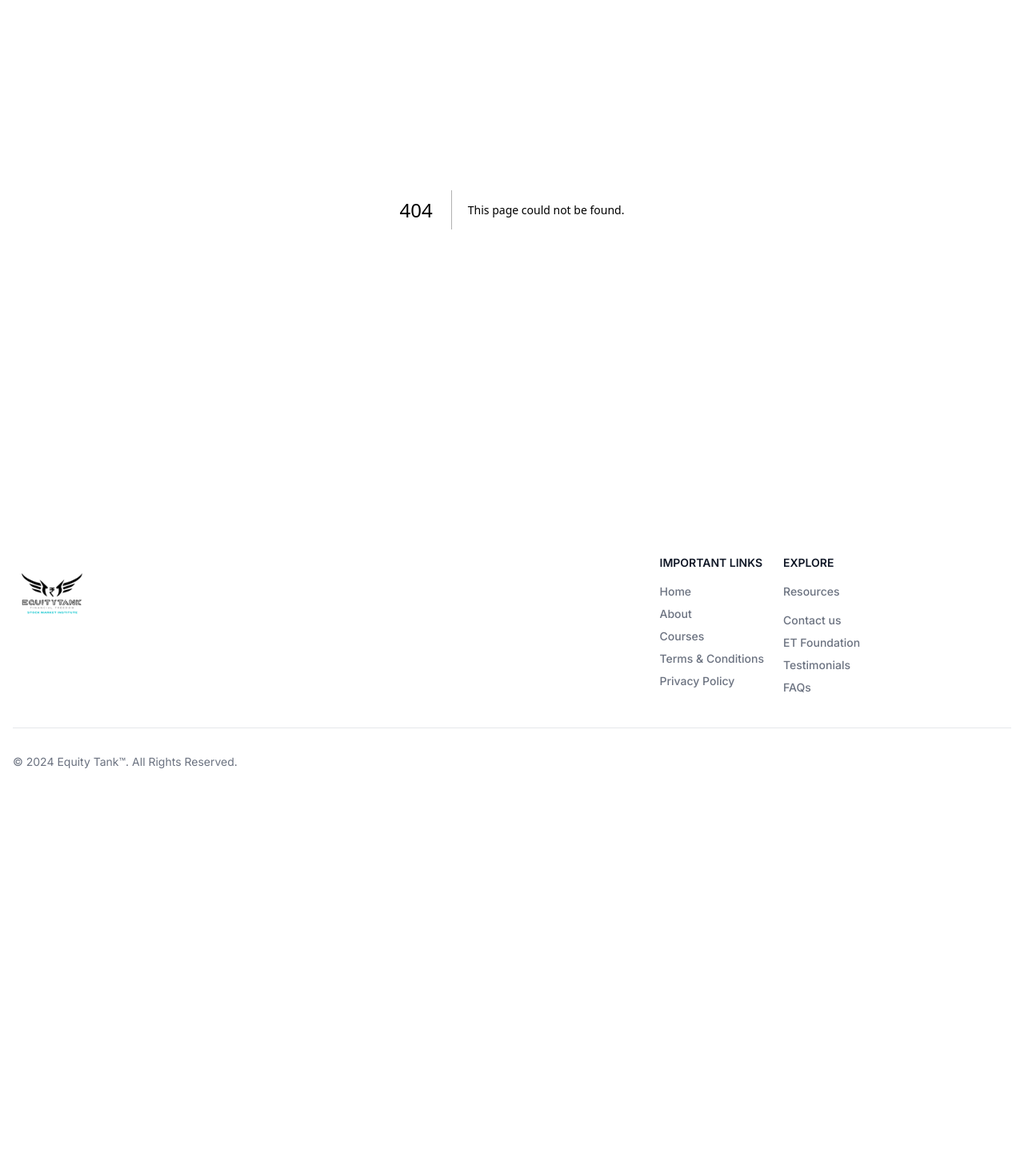
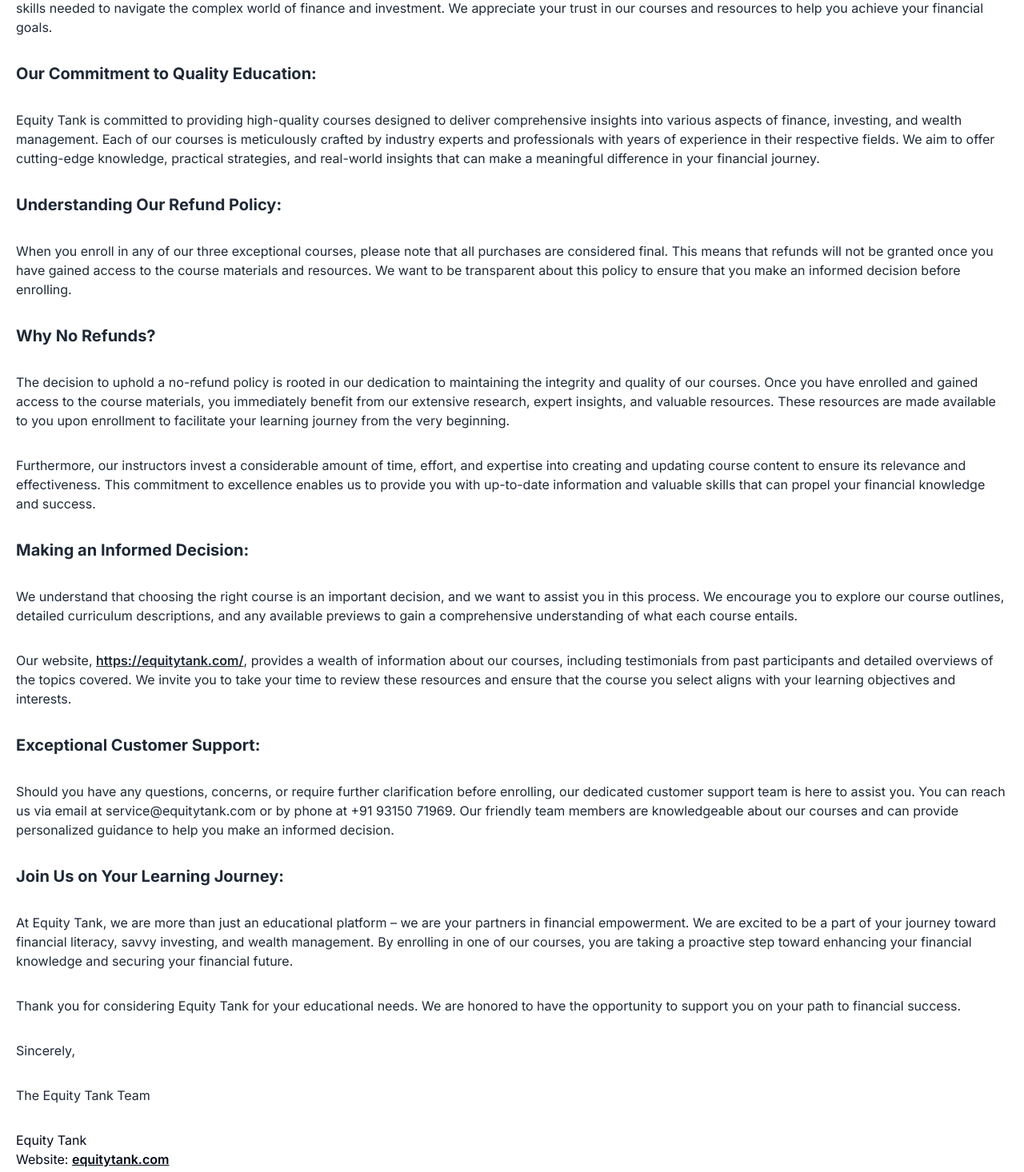
Before and after one commit to riteshk-007/equity-tank-starter, a Next.js app: page /refund in a window 1280 px wide. Before the commit this address had no page. Shown: the part 240-1706 px from the top of the page at 80% size. Before the commit the page ends 1235 px from the top, so only its background shows below. Built offline with nearby package versions, Linux system fonts and the light colour scheme.

Commit message:
Add refund policy link to footer

```diff
--- /dev/null
+++ b/app/(pages)/refund/page.js
@@ -0,0 +1,127 @@
+import React from "react";
+
+const Refund = () => {
+  return (
+    <div className="flex flex-col p-5 space-y-8">
+      <h1 className="text-4xl font-bold text-center text-gray-800 dark:text-gray-200 mb-5">
+        Refund Policy for Equity Tank Courses
+      </h1>
+      <p className="text-gray-800 dark:text-gray-200 text-base leading-6">
+        Thank you for considering Equity Tank for your educational advancement.
+        At Equity Tank, we are dedicated to empowering individuals with the
+        knowledge and skills needed to navigate the complex world of finance and
+        investment. We appreciate your trust in our courses and resources to
+        help you achieve your financial goals.
+      </p>
+      <h2 className="text-xl font-bold text-gray-800 dark:text-gray-200 mb-5">
+        Our Commitment to Quality Education:
+      </h2>
+      <p className="text-gray-800 dark:text-gray-200 text-base leading-6">
+        Equity Tank is committed to providing high-quality courses designed to
+        deliver comprehensive insights into various aspects of finance,
+        investing, and wealth management. Each of our courses is meticulously
+        crafted by industry experts and professionals with years of experience
+        in their respective fields. We aim to offer cutting-edge knowledge,
+        practical strategies, and real-world insights that can make a meaningful
+        difference in your financial journey.
+      </p>
+      <h2 className="text-xl font-bold text-gray-800 dark:text-gray-200 mb-5">
+        Understanding Our Refund Policy:
+      </h2>
+      <p className="text-gray-800 dark:text-gray-200 text-base leading-6">
+        When you enroll in any of our three exceptional courses, please note
+        that all purchases are considered final. This means that refunds will
+        not be granted once you have gained access to the course materials and
+        resources. We want to be transparent about this policy to ensure that
+        you make an informed decision before enrolling.
+      </p>
+      <h2 className="text-xl font-bold text-gray-800 dark:text-gray-200 mb-5">
+        Why No Refunds?
+      </h2>
+      <p className="text-gray-800 dark:text-gray-200 text-base leading-6">
+        The decision to uphold a no-refund policy is rooted in our dedication to
+        maintaining the integrity and quality of our courses. Once you have
+        enrolled and gained access to the course materials, you immediately
+        benefit from our extensive research, expert insights, and valuable
+        resources. These resources are made available to you upon enrollment to
+        facilitate your learning journey from the very beginning.
+      </p>
+
+      <p className="text-gray-800 dark:text-gray-200 text-base leading-6">
+        Furthermore, our instructors invest a considerable amount of time,
+        effort, and expertise into creating and updating course content to
+        ensure its relevance and effectiveness. This commitment to excellence
+        enables us to provide you with up-to-date information and valuable
+        skills that can propel your financial knowledge and success.
+      </p>
+      <h2 className="text-xl font-bold text-gray-800 dark:text-gray-200 mb-5">
+        Making an Informed Decision:
+      </h2>
+      <p className="text-gray-800 dark:text-gray-200 text-base leading-6">
+        We understand that choosing the right course is an important decision,
+        and we want to assist you in this process. We encourage you to explore
+        our course outlines, detailed curriculum descriptions, and any available
+        previews to gain a comprehensive understanding of what each course
+        entails.
+      </p>
+
+      <p className="text-gray-800 dark:text-gray-200 text-base leading-6">
+        Our website,{" "}
+        <a href="https://equitytank.com/" className="underline font-semibold">
+          https://equitytank.com/
+        </a>
+        , provides a wealth of information about our courses, including
+        testimonials from past participants and detailed overviews of the topics
+        covered. We invite you to take your time to review these resources and
+        ensure that the course you select aligns with your learning objectives
+        and interests.
+      </p>
+      <h2 className="text-xl font-bold text-gray-800 dark:text-gray-200 mb-5">
+        Exceptional Customer Support:
+      </h2>
+      <p className="text-gray-800 dark:text-gray-200 text-base leading-6">
+        Should you have any questions, concerns, or require further
+        clarification before enrolling, our dedicated customer support team is
+        here to assist you. You can reach us via email at service@equitytank.com
+        or by phone at +91 93150 71969. Our friendly team members are
+        knowledgeable about our courses and can provide personalized guidance to
+        help you make an informed decision.
+      </p>
+      <h2 className="text-xl font-bold text-gray-800 dark:text-gray-200 mb-5">
+        Join Us on Your Learning Journey:
+      </h2>
+      <p className="text-gray-800 dark:text-gray-200 text-base leading-6">
+        At Equity Tank, we are more than just an educational platform – we are
+        your partners in financial empowerment. We are excited to be a part of
+        your journey toward financial literacy, savvy investing, and wealth
+        management. By enrolling in one of our courses, you are taking a
+        proactive step toward enhancing your financial knowledge and securing
+        your financial future.
+      </p>
+      <p className="text-gray-800 dark:text-gray-200 text-base leading-6">
+        Thank you for considering Equity Tank for your educational needs. We are
+        honored to have the opportunity to support you on your path to financial
+        success.
+      </p>
+      <p className="text-gray-800 dark:text-gray-200 text-base leading-6">
+        Sincerely,
+      </p>
+      <p className="text-gray-800 dark:text-gray-200 text-base leading-6">
+        The Equity Tank Team
+      </p>
+      <span>
+        <p>Equity Tank</p>
+        <p>
+          Website:{" "}
+          <a href="https://equitytank.com/" className="font-semibold underline">
+            equitytank.com
+          </a>
+        </p>
+        <p>Email: service@equitytank.com</p>
+        <p>Phone: +91 93150 71969</p>
+      </span>
+    </div>
+  );
+};
+
+export default Refund;
--- a/app/components/Footer.jsx
+++ b/app/components/Footer.jsx
@@ -68,6 +68,11 @@
                     Privacy Policy
                   </Link>
                 </li>
+                <li className="my-2">
+                  <Link href="/refund" className="hover:underline">
+                    Refund Policy
+                  </Link>
+                </li>
               </ul>
             </div>
             <div>
@@ -75,7 +80,7 @@
                 Explore
               </h2>
               <ul className="text-gray-500 dark:text-gray-400 font-medium text-sm">
-                <li className="mb-4">
+                <li className="mb-2">
                   <Link href="/resources" className="hover:underline">
                     Resources
                   </Link>
```
